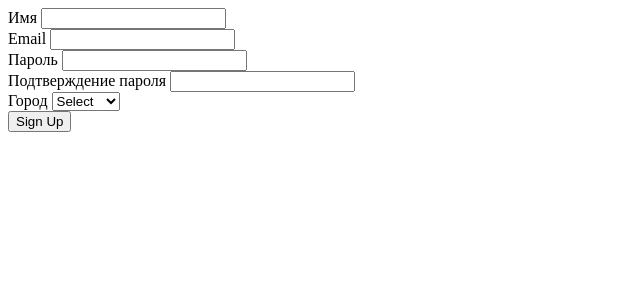
After one commit to a1-alex36/hexlet-slim-example, a PHP site: page /templates/users/new.phtml in a window 1280 px wide. The commit adds this page. Shown: the top 300 px of the page, without its empty margins (0-640 px from the left). Run offline with PHP 8.4, Linux system fonts and the light colour scheme; the template is opened without the code that fills it, so the values that code supplies are empty.

Commit message:
add form new user, page - /users/news

```diff
--- /dev/null
+++ b/public/users.txt
@@ -0,0 +1,5 @@
+{"name":"alex","email":"asd@asd.asd","password":"asd","passwordConfirmation":"asd","city":""}
+{"name":"alexMi","email":"asd@asd.asd","password":"asd","passwordConfirmation":"asd","city":""}
+{"name":"aleks","email":"asd@asd.asd","password":"asd","passwordConfirmation":"asd","city":""}
+{"name":"alex","email":"asd@asd.asd","password":"asd","passwordConfirmation":"asd","city":""}
+{"name":"alex2","email":"asd@asd.asd","password":"asd","passwordConfirmation":"asd","city":""}
--- /dev/null
+++ b/templates/users/new.phtml
@@ -0,0 +1,51 @@
+
+<form action="/users" method="post">
+  <div>
+    <label>
+        Имя
+      <input type="text" name="user[name]" value="<?= htmlspecialchars($user['name']) ?>">
+    </label>
+
+      <div><?= $errors['name'] ?? '' ?></div>
+
+  </div>
+  <div>
+    <label>
+        Email
+      <input type="email" required name="user[email]" value="<?= htmlspecialchars($user['email']) ?>">
+    </label>
+    <?php if (isset($errors['email'])): ?>
+      <div><?= $errors['email'] ?></div>
+    <?php endif ?>
+  </div>
+  <div>
+    <label>
+        Пароль
+      <input type="password" required name="user[password]" value="<?= htmlspecialchars($user['password']) ?>">
+    </label>
+    <?php if (isset($errors['password'])): ?>
+      <div><?= $errors['password'] ?></div>
+    <?php endif ?>
+  </div>
+  <div>
+    <label>
+        Подтверждение пароля
+      <input type="password" required name="user[passwordConfirmation]" value="<?= htmlspecialchars($user['passwordConfirmation']) ?>">
+    </label>
+  </div>
+  <div>
+    <label>
+      Город
+      <select name="user[city]">
+        <option value="">Select</option>
+        <option <?= $user['city'] === '3' ? 'selected' : '' ?> value="3">Москва</option>
+        <option <?= $user['city'] === '13' ? 'selected' : '' ?> value="13">Пенза</option>
+        <option <?= $user['city'] === '399' ? 'selected' : '' ?> value="399">Томск</option>
+      </select>
+    </label>
+    <?php if (isset($errors['city'])): ?>
+      <div><?= $errors['city'] ?></div>
+    <?php endif ?>
+  </div>
+  <input type="submit" value="Sign Up">
+</form>
```
Also changed, not shown: public/index.php (+48 -3 lines).
